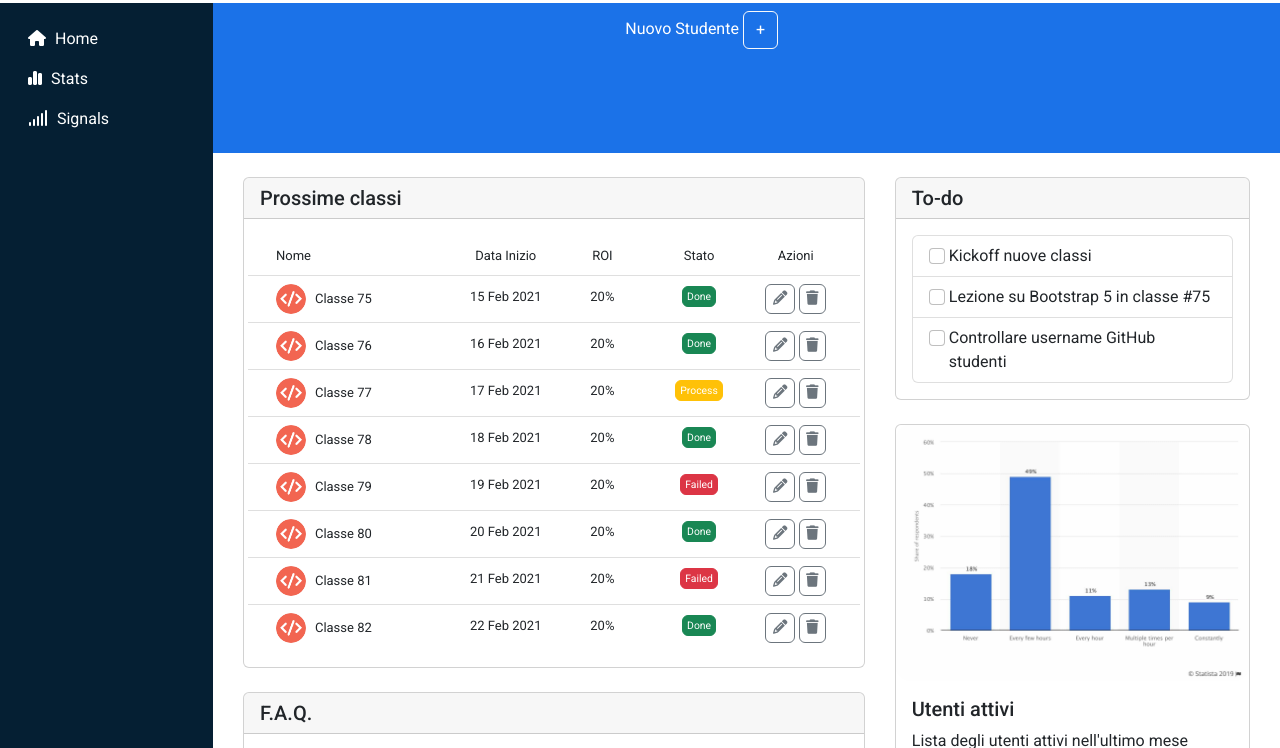
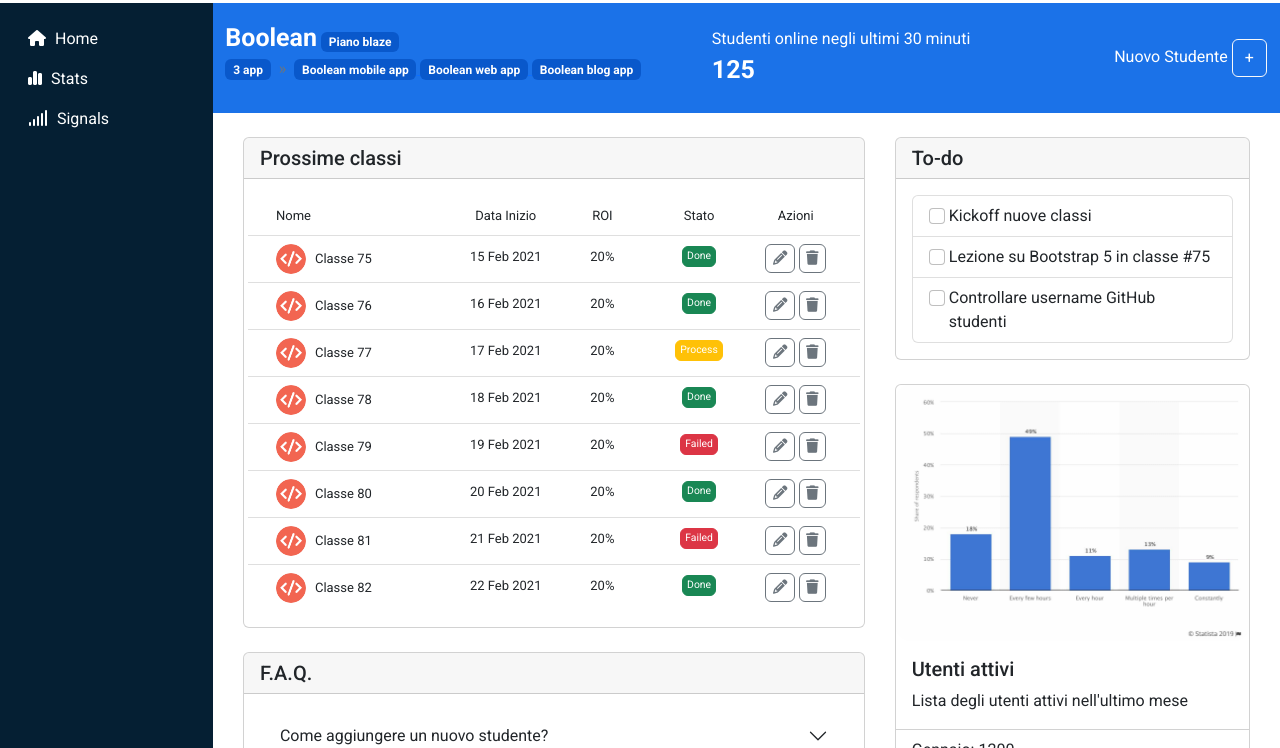
Before and after one commit to battistaennio/html-css-bootstrap-dashboard, a plain HTML site: page index.html in a window 1280 px wide. Shown: the part 52-800 px from the top of the page. Drawn offline with nearby package versions, Linux system fonts and the light colour scheme.

Commit message:
Sezione blu completata

```diff
--- a/index.html
+++ b/index.html
@@ -132,8 +132,9 @@
 
                         <div class="container py-2">
 
-                            <div class="row justify-content-md-around">
-                                <div class="col-12 col-md-3">
+                            <div class="row justify-content-md-between align-items-center">
+
+                                <div class="col-12 col-md-3 col-lg-2 my-2 order-md-3">
                                     <span>Nuovo Studente</span>
                                     <!-- canvas -->
                                     <button class="btn btn-outline-primary border border-light" type="button" data-bs-toggle="offcanvas" data-bs-target="#offcanvasRight" aria-controls="offcanvasRight">+</button>
@@ -201,7 +202,34 @@
 
                                         </div>
                                       </div>
-                                    </div>
+                                </div>
+
+                                <div class="col-12 col-md-auto my-2 order-md-1">
+                                    <strong>Boolean</strong>
+                                    <span class="badge text-bg-primary">Piano blaze</span>
+
+                                    <nav style="--bs-breadcrumb-divider: '&raquo';" aria-label="breadcrumb">
+                                        <ol class="breadcrumb">
+                                          <li class="breadcrumb-item"><a href="#"><span class="badge text-bg-primary">3 app</span></a></li>
+                                          <li class="breadcrumb-item d-lg-none"><a href="#"><span class="badge text-bg-primary">+</span></a></li>
+                                          <li class="breadcrumb-item d-none d-lg-block">
+                                            <a href="#">
+                                                <span class="badge text-bg-primary">Boolean mobile app</span>
+                                                <span class="badge text-bg-primary">Boolean web app</span>
+                                                <span class="badge text-bg-primary">Boolean blog app</span>
+                                            </a>
+                                        </li>
+                                        </ol>
+                                    </nav>
+                                </div>
+
+                                <div class="col-12 col-md-4 my-2 order-md-2">
+                                    <span>Studenti online negli ultimi 30 minuti</span>
+                                    <br>
+                                    <strong>125</strong>
+                                </div>
+
+
                             </div>
 
                         </div>
--- a/style.css
+++ b/style.css
@@ -75,14 +75,17 @@ main .box_container{
 
     /* regole sezione azzurra */
 #blue_bar{
-    min-height: 150px;
     background-color: #1b72e8;
     color: white;
 }
 
+#blue_bar strong{
+    font-size: 25px;
+}
+
     /* regole canvas */
 .offcanvas.offcanvas-end{
-    width: 60%;
+    width: 100%;
 }
 
 #blue_bar .btn-outline-primary{
@@ -93,6 +96,10 @@ main .box_container{
     color: black;
 }
 
+/* regole breadcrumbs */
+.text-bg-primary{
+  background-color: rgba(0, 75, 188, 0.649) !important
+}
 
     /* regole card */
 .list-group-item{
@@ -111,3 +118,11 @@ main .box_container{
 .card .btn.btn-warning{
     color: white;
 }
+
+
+@media screen and (min-width:992px) {
+    .offcanvas.offcanvas-end{
+        width: 50%;
+    }
+
+}
```
